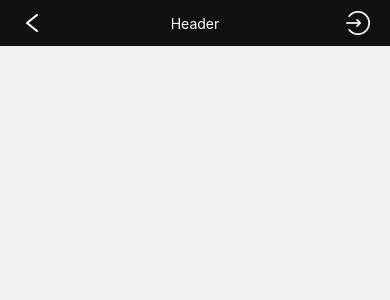
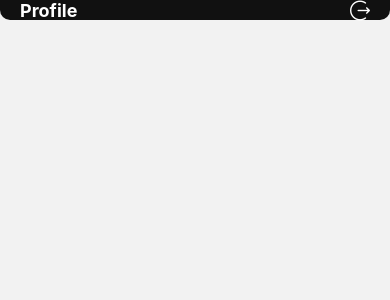
Before and after one commit to THIAGOMORGADO/blog-app, a React Native app: screen /user in a window 390 px wide. Before the commit this address had no page. Shown: the top 300 px of the page. Built offline with nearby package versions, Linux system fonts and the light colour scheme.

Commit message:
feat: Comnponente de header

```diff
--- a/src/Routes/MainStack.tsx
+++ b/src/Routes/MainStack.tsx
@@ -6,6 +6,7 @@ import  Home  from '../screens/Home';
 import ForgottenPassword from '../screens/ForgotenPassword';
 import SignIn from '../screens/SignIn';
 import SignUp from '../screens/SignUp';
+import Profile from '../screens/Profile';
 
 
 const Stack = createNativeStackNavigator();
@@ -13,7 +14,7 @@ const Stack = createNativeStackNavigator();
 export default function MainStack() {
   return(
     <Stack.Navigator
-      initialRouteName='Login'
+      initialRouteName='Home'
       screenOptions={{
         headerShown: false
       }}
@@ -22,6 +23,7 @@ export default function MainStack() {
       <Stack.Screen name="ForgottenPassword" component={ForgottenPassword} />
       <Stack.Screen name="Login" component={SignIn} />
       <Stack.Screen name="criarConta" component={SignUp} />
+      <Stack.Screen name="user" component={Profile} />
     </Stack.Navigator>
   )
 }
--- a/src/components/Header/index.tsx
+++ b/src/components/Header/index.tsx
@@ -1,29 +1,19 @@
-import { Text, Touchable, TouchableOpacity, View } from 'react-native';
+import { Text, Touchable, TouchableOpacity, View, SafeAreaView, KeyboardAvoidingView, Platform, Alert } from 'react-native';
 import { AntDesign  } from '@expo/vector-icons'
 
 import {styles} from './styles'
-import { useState } from 'react';
+import { ReactNode, useState } from 'react';
 
-export default function Header() {
-  const [active, setActive] = useState(false)
+type HeaderProps = {
+  children: ReactNode;
+}
+
+import {useNavigation} from '@react-navigation/native'
+export default function Header({children}: HeaderProps) {
+  const [active, setActive] = useState(true)
  return (
-  <View style={styles.headerContainer}>
-  <TouchableOpacity>
-   <AntDesign name="left" size={24} color="#fff" />
-  </TouchableOpacity>
-
-    <Text style={styles.titleHeader}>Header</Text>
-
-    { active
-    ? <TouchableOpacity>
-        <AntDesign name="user" size={24} color="#fff" />
-      </TouchableOpacity>
-
-    : <TouchableOpacity>
-        <AntDesign name="login" size={24} color="#fff" />
-      </TouchableOpacity>
-    }
-
-  </View>
+  <KeyboardAvoidingView behavior={Platform.OS === 'ios' ? 'padding' : 'height'} style={styles.headerContainer}>
+   {children}
+  </KeyboardAvoidingView>
   );
 }
--- a/src/components/Header/styles.ts
+++ b/src/components/Header/styles.ts
@@ -1,4 +1,5 @@
-import { StyleSheet } from "react-native";
+import { Platform, StyleSheet } from "react-native";
+
 
 export const styles = StyleSheet.create({
   headerContainer: {
@@ -6,10 +7,16 @@ export const styles = StyleSheet.create({
     flexDirection: 'row',
     justifyContent:'space-between',
     alignItems: 'center',
+    height: '35%',
     paddingHorizontal: 20,
     paddingVertical: 10,
+    borderBottomRightRadius: 10,
+    borderBottomLeftRadius: 10
   },
   titleHeader: {
-    color: '#fff'
+    color: '#fff',
+    fontSize: 18,
+    fontWeight: 'bold',
+
   }
 })
--- /dev/null
+++ b/src/components/Icon/index.tsx
@@ -0,0 +1,25 @@
+import { Touchable, TouchableOpacity, View } from 'react-native';
+
+import {AntDesign} from '@expo/vector-icons'
+
+type IconProps = {
+  iconName: any;
+  size: number;
+  color: string;
+  onPress?: () => void;
+}
+
+export default function Icon({ iconName, size, color, onPress }: IconProps) {
+ return (
+
+  <TouchableOpacity>
+    <AntDesign
+      name={iconName}
+      size={size}
+      color={color}
+      onPress={onPress}
+   />
+  </TouchableOpacity>
+
+  );
+}
--- /dev/null
+++ b/src/globals/styles.ts
@@ -0,0 +1,9 @@
+import { StyleSheet } from "react-native";
+
+export const styles = StyleSheet.create({
+  title: {
+    color: '#fff',
+    fontSize: 18,
+    fontWeight: 'bold',
+  }
+})
--- a/src/screens/Home/index.tsx
+++ b/src/screens/Home/index.tsx
@@ -1,10 +1,35 @@
-import React from 'react';
+import React, { useState } from 'react';
 import { Text, View } from 'react-native';
+import Header from '../../components/Header';
+import {useNavigation} from '@react-navigation/native'
+
+import {styles}  from '../../globals/styles'
+import Icon from '../../components/Icon';
 
 export default function Home() {
+  const [logead, setLogead] = useState(false);
+  const navigation = useNavigation();
+
+  function handleProfileScreen() {
+    navigation.navigate('user')
+  }
   return(
     <View>
-      <Text>Home</Text>
+      <Header>
+        {/* <Icon
+          iconName="left"
+          size={20}
+          color='#fff'
+          onPress={alert('toaqui')}
+        /> */}
+        <Text style={styles.title}>Home</Text>
+
+
+        <Icon iconName="user" size={20} color='#fff' onPress={handleProfileScreen}/>
+
+
+
+      </Header>
     </View>
   )
 }
--- /dev/null
+++ b/src/screens/Home/styles.ts
@@ -0,0 +1,9 @@
+import { StyleSheet } from "react-native";
+
+export const styles = StyleSheet.create({
+  title: {
+    color: '#fff',
+    fontSize: 18,
+    fontWeight: 'bold',
+  }
+})
--- /dev/null
+++ b/src/screens/Profile/index.tsx
@@ -0,0 +1,18 @@
+import { Text, View } from 'react-native';
+import Header from '../../components/Header';
+import { Colors } from 'react-native/Libraries/NewAppScreen';
+import {styles} from '../../globals/styles'
+import Icon from '../../components/Icon';
+
+export default function Profile() {
+ return (
+    <View>
+     <Header>
+      <Text style={styles.title}>Profile</Text>
+
+      <Icon iconName="logout" size={20} color='#fff'/>
+
+     </Header>
+    </View>
+  );
+}
--- a/src/screens/SignIn/index.tsx
+++ b/src/screens/SignIn/index.tsx
@@ -1,11 +1,15 @@
-import { View, Text } from 'react-native'
+import { View, Text, KeyboardAvoidingView, Platform } from 'react-native'
 import React from 'react'
+import {styles} from './styles';
+
+
 import Header from '../../components/Header'
 
 export default function SignIn() {
   return (
     <View>
-      <Header />
+     {/* Estou na tela Home */}
+
     </View>
   )
 }
--- /dev/null
+++ b/src/screens/SignIn/styles.ts
@@ -0,0 +1,7 @@
+import { StyleSheet } from "react-native";
+
+export const styles = StyleSheet.create({
+  title: {
+    color: '#fff'
+  }
+})
```
Also changed, not shown: src/components/Title/index.tsx (added, +14 -0 lines).
